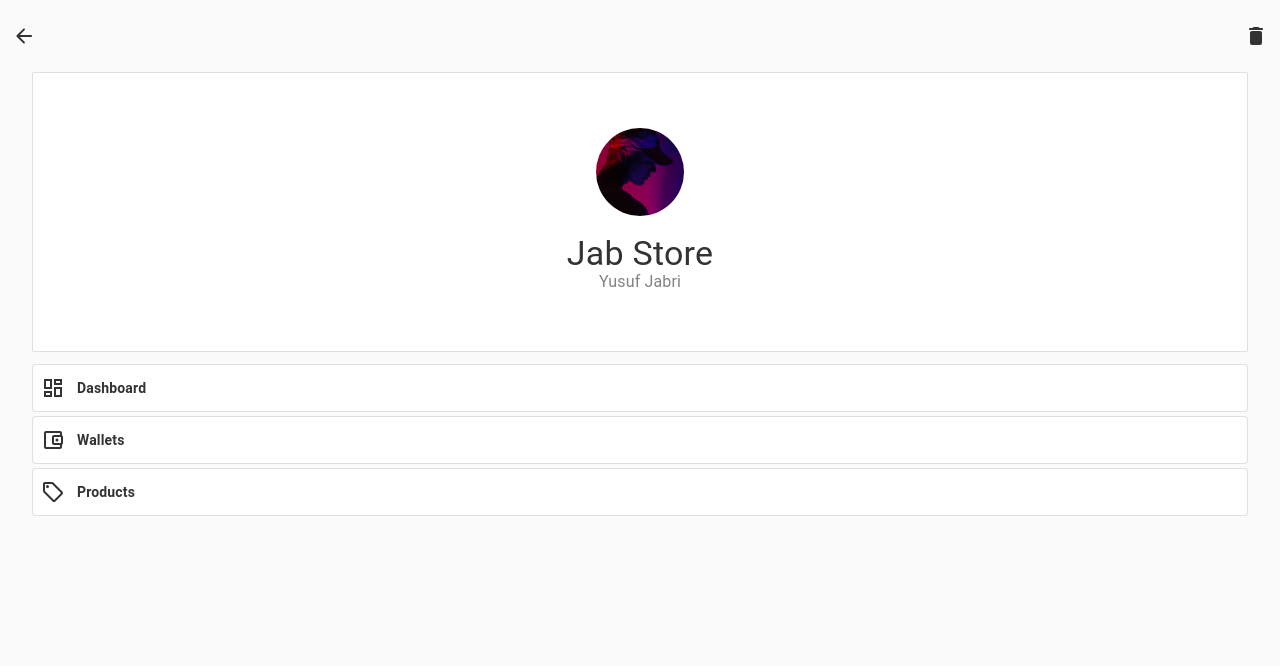
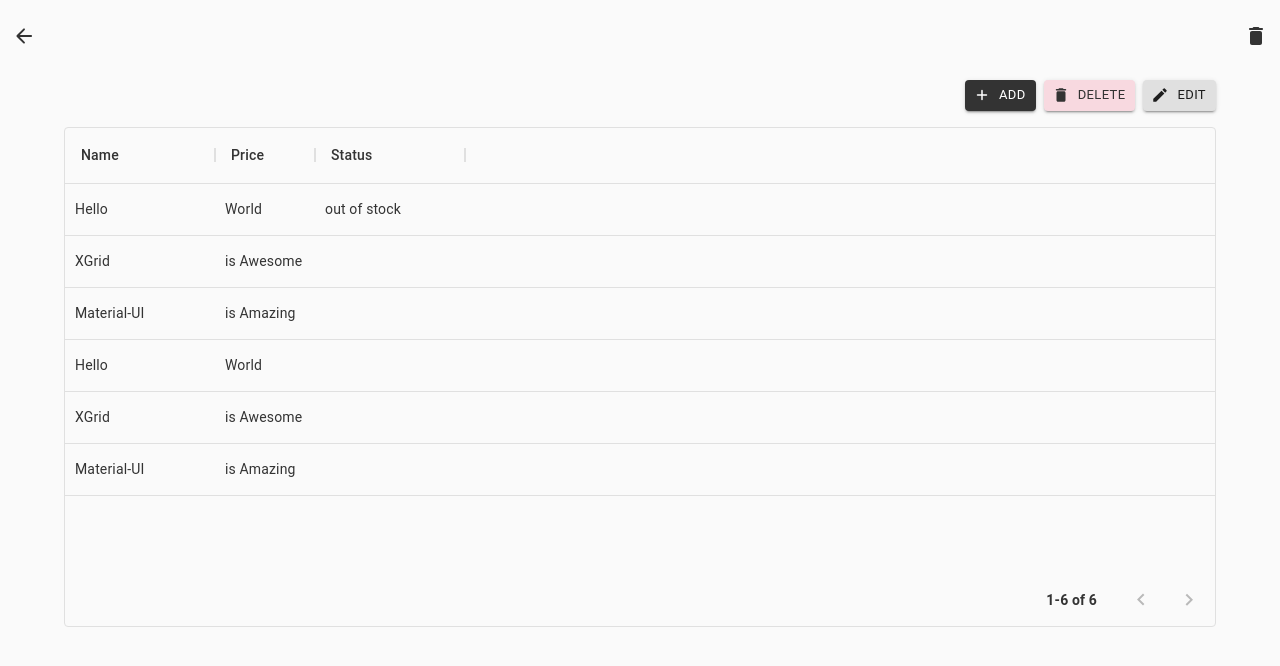
Before and after one commit to Th3You7/emanager, a React (Create React App) app in the folder front/: page /admin/allproducts in a window 1280 px wide. Shown: the top 666 px of the page. Built offline with nearby package versions, Linux system fonts and the light colour scheme.

Commit message:
adding admin routes, design product screen

```diff
--- a/front/package.json
+++ b/front/package.json
@@ -5,6 +5,7 @@
   "private": true,
   "dependencies": {
     "@material-ui/core": "^4.11.3",
+    "@material-ui/data-grid": "^4.0.0-alpha.22",
     "@material-ui/icons": "^4.11.2",
     "@material-ui/lab": "^4.0.0-alpha.57",
     "@testing-library/jest-dom": "^5.11.9",
--- a/front/src/App.js
+++ b/front/src/App.js
@@ -1,5 +1,5 @@
 import React from "react";
-import { Store, Product, Cart, Admin } from "./screens";
+import { Store, Product, Cart, Admin, AllProducts } from "./screens";
 import { Redirect, Route, Switch } from "react-router";
 
 function App() {
@@ -18,8 +18,11 @@ function App() {
         <Route path="/cart/:id?">
           <Cart />
         </Route>
-        <Route path="/admin">
+        <Route exact path="/admin">
           <Admin />
+        </Route>
+        <Route path="/admin/allproducts">
+          <AllProducts />
         </Route>
       </Switch>
     </div>
--- a/front/src/components/AdminNavigation.jsx
+++ b/front/src/components/AdminNavigation.jsx
@@ -1,6 +1,7 @@
 import React from "react";
 import { Paper } from "@material-ui/core";
 import { makeStyles } from "@material-ui/core/styles";
+import { useHistory } from "react-router";
 
 const useStyles = makeStyles((theme) => ({
   paper: {
@@ -22,10 +23,19 @@ const useStyles = makeStyles((theme) => ({
   },
 }));
 
-export default function AdminNavigation({ children, name }) {
+export default function AdminNavigation({ children, name, path }) {
   const classes = useStyles();
+  const history = useHistory();
+  const handleClick = () => {
+    history.push(path);
+  };
   return (
-    <Paper variant="outlined" className={classes.paper} elevation={0}>
+    <Paper
+      variant="outlined"
+      className={classes.paper}
+      elevation={0}
+      onClick={handleClick}
+    >
       <div className={classes.flex}>
         {children}
         <p className={classes.p}>{name}</p>
--- a/front/src/components/AppBars/UpperAppBar.jsx
+++ b/front/src/components/AppBars/UpperAppBar.jsx
@@ -24,15 +24,10 @@ const useStyles = makeStyles((theme) => ({
   },
 }));
 
-export default function SearchAppBar() {
+export default function UpperAppBar({ handleClick }) {
   const classes = useStyles(useLocation());
-  const history = useHistory();
   const { pathname } = useLocation();
   const dispatch = useDispatch();
-
-  const handleClick = () => {
-    history.replace("/store");
-  };
 
   const handleDelete = () => {
     dispatch(removeAllAction());
--- a/front/src/index.css
+++ b/front/src/index.css
@@ -11,4 +11,9 @@
 }
 body {
   margin: 0;
+  font-weight: 400;
 }
+
+* {
+  font-weight: 400;
+}
--- a/front/src/screens/AdminScreen.js
+++ b/front/src/screens/AdminScreen.js
@@ -6,11 +6,12 @@ import {
   LocalOfferOutlined,
   DashboardOutlined,
 } from "@material-ui/icons";
+import { useHistory } from "react-router";
 
 const data = [
-  { name: "Dashboard", icon: <DashboardOutlined /> },
-  { name: "Wallets", icon: <AccountBalanceWalletOutlined /> },
-  { name: "Products", icon: <LocalOfferOutlined /> },
+  { name: "Dashboard", path: "/dashboard", icon: <DashboardOutlined /> },
+  { name: "Wallets", path: "/wallets", icon: <AccountBalanceWalletOutlined /> },
+  { name: "Products", path: "/allproducts", icon: <LocalOfferOutlined /> },
 ];
 
 const useStyles = makeStyles((theme) => ({
@@ -19,13 +20,22 @@ const useStyles = makeStyles((theme) => ({
 
 export default function Admin() {
   const classes = useStyles();
+  const history = useHistory();
+  const handleClick = () => {
+    history.goBack();
+  };
+
   return (
     <div className={classes.root}>
-      <UpperAppBar />
+      <UpperAppBar handleClick={handleClick} />
       <AdminProfile />
       {data.map((item, index) => {
         return (
-          <AdminNavigation key={index} name={item.name}>
+          <AdminNavigation
+            key={index}
+            name={item.name}
+            path={`/admin${item.path}`}
+          >
             {item.icon}
           </AdminNavigation>
         );
--- /dev/null
+++ b/front/src/screens/AllProductsScreen.js
@@ -0,0 +1,114 @@
+import React from "react";
+import { Button } from "@material-ui/core";
+import { makeStyles } from "@material-ui/core/styles";
+import { AddRounded, DeleteRounded, EditRounded } from "@material-ui/icons";
+
+import { DataGrid, GridToolbarContainer } from "@material-ui/data-grid";
+import { UpperAppBar } from "../components";
+import { useHistory } from "react-router";
+
+const useStyles = makeStyles((theme) => ({
+  root: {
+    //padding: theme.spacing(2),
+  },
+
+  flex: {
+    display: "flex",
+    alignItems: "center",
+    justifyContent: "flex-end",
+    margin: theme.spacing(1, "auto", 2),
+    width: "90%",
+  },
+
+  btn: {
+    margin: theme.spacing(0, 0, 0, 1),
+  },
+
+  container: {
+    height: 500,
+    width: "90%",
+    margin: theme.spacing(0, "auto"),
+  },
+}));
+
+const rows = [
+  { id: 1, col1: "Hello", col2: "World", col4: "out of stock" },
+  { id: 2, col1: "XGrid", col2: "is Awesome" },
+  { id: 3, col1: "Material-UI", col2: "is Amazing" },
+  { id: 4, col1: "Hello", col2: "World" },
+  { id: 5, col1: "XGrid", col2: "is Awesome" },
+  { id: 6, col1: "Material-UI", col2: "is Amazing" },
+];
+
+const columns = [
+  { field: "id", hide: true },
+  { field: "col1", headerName: "Name", width: 150 },
+  { field: "col2", headerName: "Price", width: 100 },
+  { field: "col4", headerName: "Status", width: 150 },
+];
+
+export default function AllProductsScreen() {
+  const classes = useStyles();
+  const [page, setPage] = React.useState(0);
+  const history = useHistory();
+
+  const handleClick = () => {
+    history.goBack();
+  };
+
+  return (
+    <div className={classes.root}>
+      <UpperAppBar handleClick={handleClick} />
+      <div className={classes.flex}>
+        <Button
+          variant="contained"
+          startIcon={<AddRounded />}
+          color="primary"
+          size="small"
+          className={classes.btn}
+        >
+          {" "}
+          Add
+        </Button>
+        <Button
+          variant="contained"
+          startIcon={<DeleteRounded />}
+          color="secondary"
+          size="small"
+          className={classes.btn}
+        >
+          {" "}
+          Delete
+        </Button>
+        <Button
+          variant="contained"
+          startIcon={<EditRounded />}
+          color="default"
+          size="small"
+          className={classes.btn}
+        >
+          {" "}
+          Edit
+        </Button>
+      </div>
+      <div className={classes.container}>
+        <DataGrid
+          page={page}
+          onPageChange={(params) => {
+            setPage(params.page);
+          }}
+          pageSize={10}
+          columns={columns.map((column) => ({
+            ...column,
+            sortable: false,
+          }))}
+          rows={rows}
+          disableColumnMenu={true}
+          //   components={{
+          //     Toolbar: customToolBar,
+          //   }}
+        />
+      </div>
+    </div>
+  );
+}
--- a/front/src/screens/CartScreen.js
+++ b/front/src/screens/CartScreen.js
@@ -2,6 +2,7 @@ import React from "react";
 import { ProductCard, UpperAppBar, CheckingAppBar } from "../components";
 import { makeStyles, Typography } from "@material-ui/core";
 import { useSelector } from "react-redux";
+import { useHistory } from "react-router";
 
 const useStyles = makeStyles((theme) => ({
   root: {
@@ -26,6 +27,7 @@ const useStyles = makeStyles((theme) => ({
 const Cart = () => {
   const classes = useStyles();
   const { products } = useSelector((state) => state.cartReducer);
+  const history = useHistory();
 
   const subTotal = products.reduce(
     (acc, curr) => acc + Number(curr.soldPrice),
@@ -38,9 +40,13 @@ const Cart = () => {
     );
     return subTotal - subPrice;
   };
+
+  const handleClick = () => {
+    history.push("/store");
+  };
   return (
     <div className={classes.root}>
-      <UpperAppBar />
+      <UpperAppBar handleClick={handleClick} />
       <div>
         {products &&
           products.map((product, index) => (
--- a/front/src/screens/ProductScreen.js
+++ b/front/src/screens/ProductScreen.js
@@ -68,13 +68,17 @@ export default function Product() {
     setErr(false);
   };
 
-  const handleClick = () => {
+  const handleCheck = () => {
     if (soldPrice === "" || size === "") {
       setErr(true);
       return;
     }
     dispatch(addToCartAction({ ...product, size, soldPrice }));
     history.replace(`/cart/${id}?size=${size}&price=${soldPrice}`);
+  };
+
+  const handleClick = () => {
+    history.goBack();
   };
 
   if (fetching) return "loading";
@@ -111,7 +115,7 @@ export default function Product() {
         </div>
       )}
 
-      <UpperAppBar />
+      <UpperAppBar handleClick={handleClick} />
       <img className={classes.img} src={image} alt={product.name} />
       <div className={classes.content}>
         <div
@@ -185,7 +189,7 @@ export default function Product() {
         color="primary"
         variant="extended"
         className={classes.fab}
-        onClick={handleClick}
+        onClick={handleCheck}
       >
         Add To Cart
       </Fab>
--- a/front/src/screens/index.js
+++ b/front/src/screens/index.js
@@ -2,3 +2,4 @@ export { default as Store } from "./StoreScreen";
 export { default as Product } from "./ProductScreen";
 export { default as Cart } from "./CartScreen";
 export { default as Admin } from "./AdminScreen";
+export { default as AllProducts } from "./AllProductsScreen";
```
Also changed, not shown: 1 other file (tests, documents, lock files or other folders).
